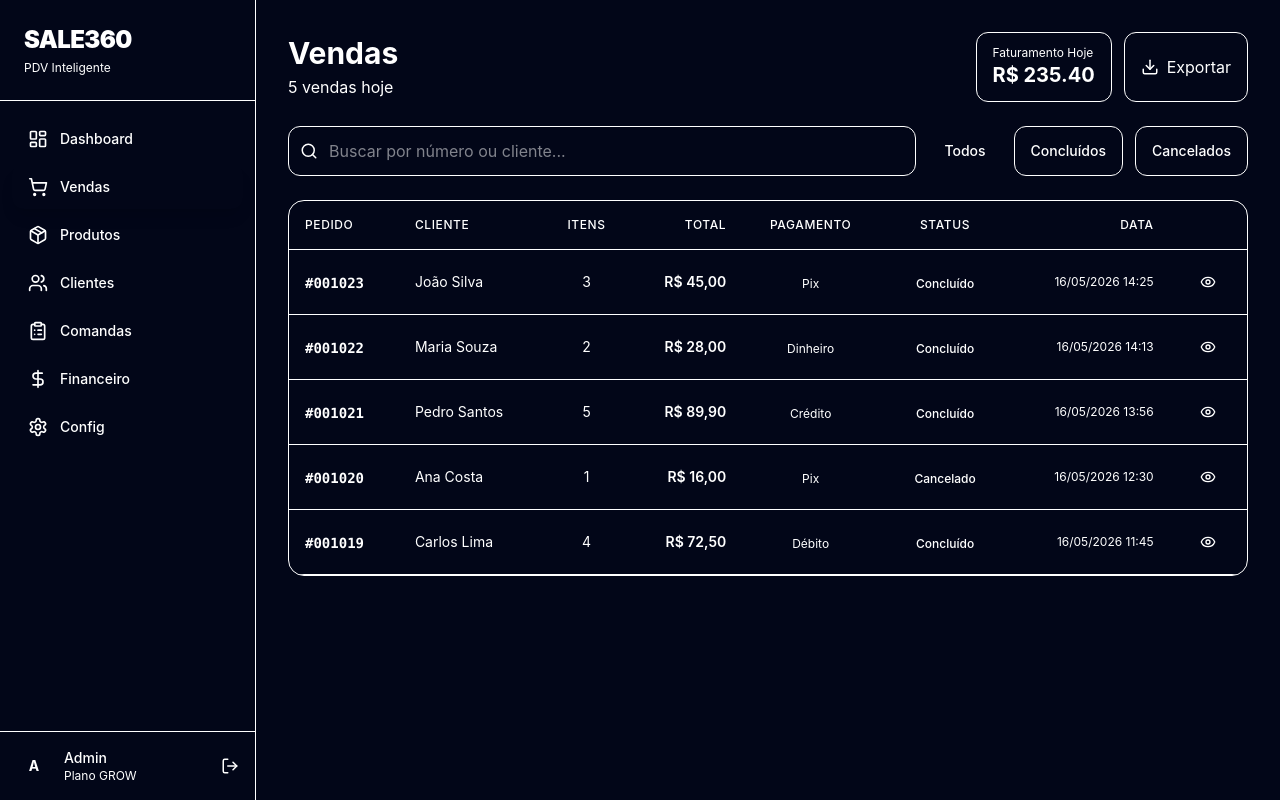
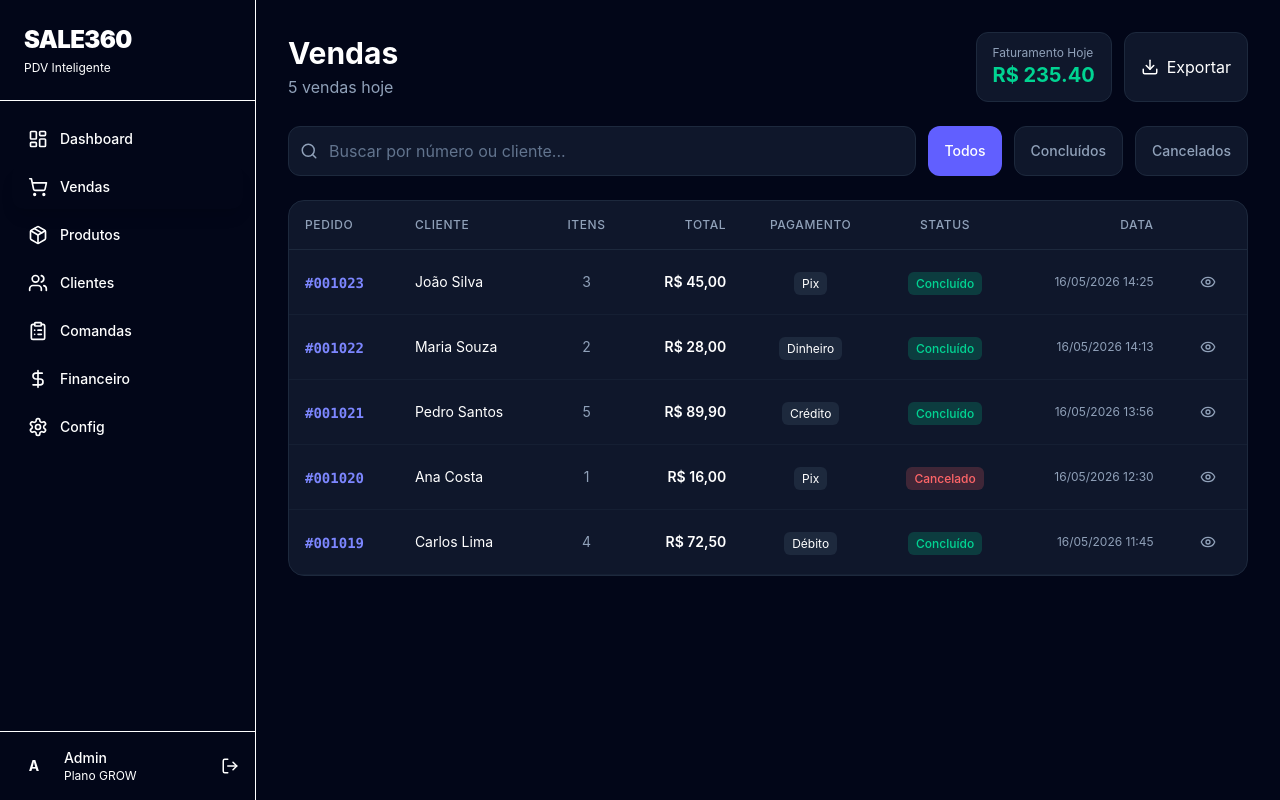
Before and after one commit to philipecordeiroprc-rgb/Sale360, a Next.js app in the folder apps/web/: page /orders in a window 1280 px wide. Built offline with nearby package versions, Linux system fonts and the light colour scheme.

Commit message:
auto: update page.tsx

```diff
--- a/apps/web/src/app/orders/page.tsx
+++ b/apps/web/src/app/orders/page.tsx
@@ -31,16 +31,16 @@ export default function OrdersPage() {
       <div className="flex items-center justify-between">
         <div>
           <h2 className="text-3xl font-bold text-white">Vendas</h2>
-          <p className="text-dark-600 mt-1">{orders.length} vendas hoje</p>
+          <p className="text-slate-400 mt-1">{orders.length} vendas hoje</p>
         </div>
         <div className="flex gap-3">
-          <div className="bg-dark-800 border border-dark-700 rounded-xl px-4 py-3">
-            <p className="text-xs text-dark-600">Faturamento Hoje</p>
-            <p className="text-xl font-bold text-success">
+          <div className="bg-slate-900 border border-slate-800 rounded-xl px-4 py-3">
+            <p className="text-xs text-slate-400">Faturamento Hoje</p>
+            <p className="text-xl font-bold text-emerald-400">
               R$ {totalRevenue.toFixed(2)}
             </p>
           </div>
-          <button className="flex items-center gap-2 bg-dark-800 border border-dark-700 text-white px-4 py-3 rounded-xl hover:bg-dark-700 transition-colors">
+          <button className="flex items-center gap-2 bg-slate-900 border border-slate-800 text-white px-4 py-3 rounded-xl hover:bg-slate-800 transition-colors">
             <Download size={18} />
             Exportar
           </button>
@@ -50,13 +50,13 @@ export default function OrdersPage() {
       {/* Filters */}
       <div className="flex gap-3">
         <div className="flex-1 relative">
-          <Search size={18} className="absolute left-3 top-1/2 -translate-y-1/2 text-dark-600" />
+          <Search size={18} className="absolute left-3 top-1/2 -translate-y-1/2 text-slate-400" />
           <input
             type="text"
             placeholder="Buscar por número ou cliente..."
             value={search}
             onChange={(e) => setSearch(e.target.value)}
-            className="w-full bg-dark-800 border border-dark-700 rounded-xl pl-10 pr-4 py-3 text-white placeholder-dark-600 focus:outline-none focus:border-accent transition-colors"
+            className="w-full bg-slate-900 border border-slate-800 rounded-xl pl-10 pr-4 py-3 text-white placeholder:text-slate-500 focus:outline-none focus:border-indigo-500 transition-colors"
           />
         </div>
         {['all', 'completed', 'cancelled'].map((s) => (
@@ -65,8 +65,8 @@ export default function OrdersPage() {
             onClick={() => setStatusFilter(s)}
             className={`px-4 py-3 rounded-xl text-sm font-medium transition-all ${
               statusFilter === s
-                ? 'bg-accent text-white'
-                : 'bg-dark-800 border border-dark-700 text-dark-600 hover:text-white'
+                ? 'bg-indigo-500 text-white'
+                : 'bg-slate-900 border border-slate-800 text-slate-400 hover:text-white'
             }`}
           >
             {s === 'all' ? 'Todos' : s === 'completed' ? 'Concluídos' : 'Cancelados'}
@@ -75,11 +75,11 @@ export default function OrdersPage() {
       </div>
 
       {/* Orders Table */}
-      <div className="bg-dark-800 border border-dark-700 rounded-2xl overflow-hidden">
+      <div className="bg-slate-900 border border-slate-800 rounded-2xl overflow-hidden">
         <div className="overflow-x-auto">
           <table className="w-full">
             <thead>
-              <tr className="border-b border-dark-700 text-dark-600 text-xs uppercase tracking-wider">
+              <tr className="border-b border-slate-800 text-slate-400 text-xs uppercase tracking-wider">
                 <th className="text-left p-4 font-medium">Pedido</th>
                 <th className="text-left p-4 font-medium">Cliente</th>
                 <th className="text-center p-4 font-medium">Itens</th>
@@ -92,29 +92,29 @@ export default function OrdersPage() {
             </thead>
             <tbody>
               {filtered.map((order) => (
-                <tr key={order.id} className="border-b border-dark-700/50 hover:bg-dark-700/50 transition-colors">
+                <tr key={order.id} className="border-b border-slate-800/50 hover:bg-slate-800/50 transition-colors">
                   <td className="p-4">
-                    <span className="text-accent font-mono text-sm font-semibold">{order.id}</span>
+                    <span className="text-indigo-400 font-mono text-sm font-semibold">{order.id}</span>
                   </td>
                   <td className="p-4 text-white text-sm">{order.customer}</td>
-                  <td className="p-4 text-center text-dark-600 text-sm">{order.items}</td>
+                  <td className="p-4 text-center text-slate-400 text-sm">{order.items}</td>
                   <td className="p-4 text-right text-white font-semibold text-sm">{order.total}</td>
                   <td className="p-4 text-center">
-                    <span className="px-2 py-1 bg-dark-700 rounded-md text-xs text-white">{order.method}</span>
+                    <span className="px-2 py-1 bg-slate-800 rounded-md text-xs text-white">{order.method}</span>
                   </td>
                   <td className="p-4 text-center">
                     <span className={`px-2 py-1 rounded-md text-xs font-medium ${
                       order.status === 'completed'
-                        ? 'bg-success/20 text-success'
-                        : 'bg-danger/20 text-danger'
+                        ? 'bg-emerald-400/20 text-emerald-400'
+                        : 'bg-red-400/20 text-red-400'
                     }`}>
                       {order.status === 'completed' ? 'Concluído' : 'Cancelado'}
                     </span>
                   </td>
-                  <td className="p-4 text-right text-dark-600 text-xs">{order.date}</td>
+                  <td className="p-4 text-right text-slate-400 text-xs">{order.date}</td>
                   <td className="p-4 text-center">
-                    <button className="p-2 hover:bg-dark-600 rounded-lg transition-colors">
-                      <Eye size={16} className="text-dark-600 hover:text-white" />
+                    <button className="p-2 hover:bg-slate-600 rounded-lg transition-colors">
+                      <Eye size={16} className="text-slate-400 hover:text-white" />
                     </button>
                   </td>
                 </tr>
```
